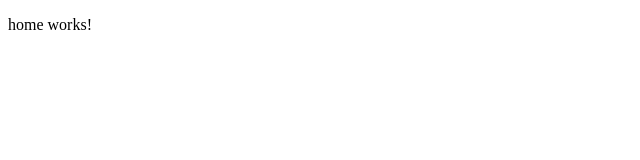
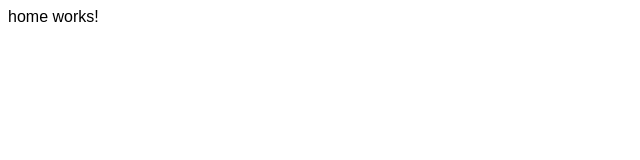
Before and after one commit to Julius-cell/hacker-news, an Angular app: page /hacker-news in a window 1280 px wide. Shown: the top 160 px of the page, without its empty margins (0-640 px from the left). Built offline with nearby package versions, Linux system fonts and the light colour scheme.

Commit message:
Add colors

```diff
--- a/src/styles.css
+++ b/src/styles.css
@@ -1 +1,32 @@
-/* You can add global styles to this file, and also import other style files */
+:root {
+  --background-color: #fcfcfc;
+  --color-white: #ffffff;
+  --color-1: rgba(0, 0, 0, 0.65);
+  --color-2: #1890ff;
+  --color-3: #606060;
+  --color-4: #dd0031;
+  --color-5: #6b6b6b;
+  --color-6: #767676;
+  --color-7: #828282;
+  --color-8: #343434;
+  --color-9: #2e2e2e;
+  --color-10: #ececec;
+  --color-11: #1797ff;
+  --color-12: #3b3b3b;
+}
+
+html, body {
+  font-family: 'Poppins', sans-serif;
+}
+
+div,
+h1,
+h2,
+h3,
+ul,
+li,
+a,
+p  {
+  margin: 0;
+  padding: 0;
+}
```
